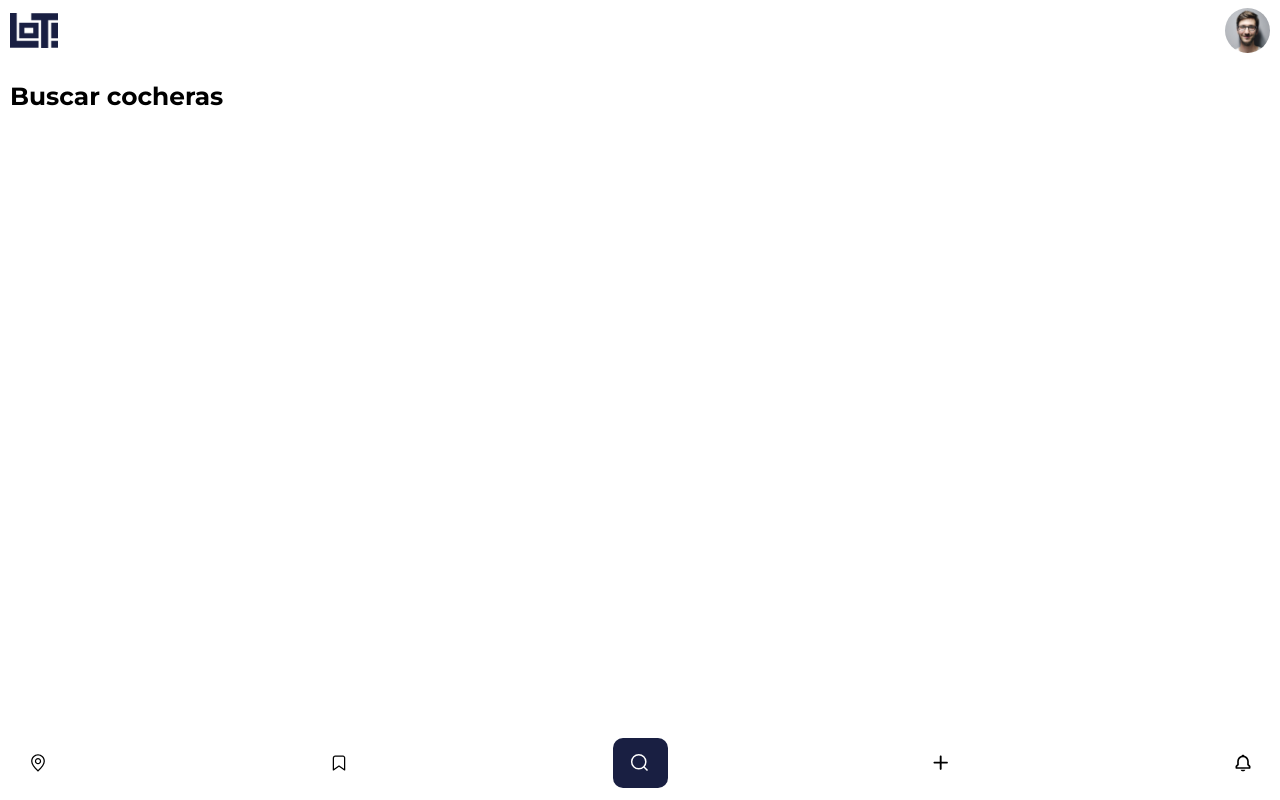
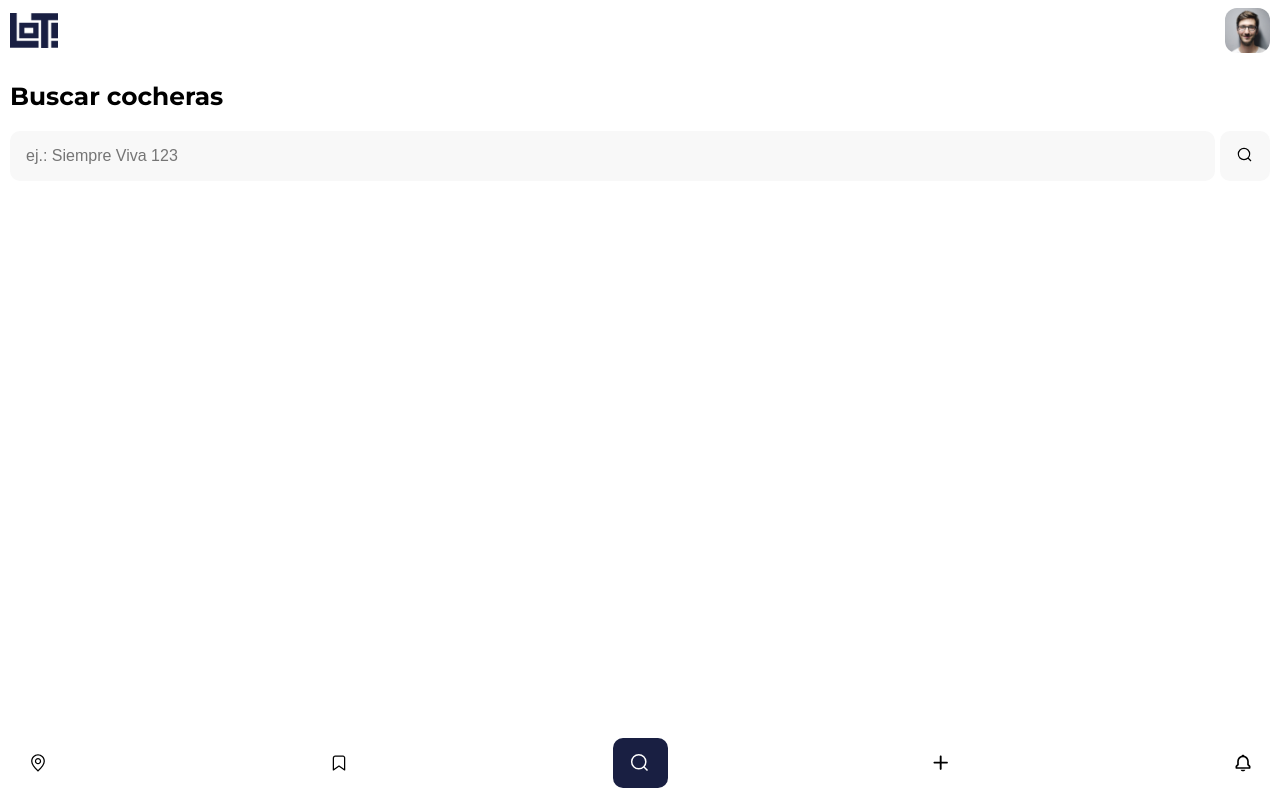
Before and after one commit to mocca-dev/lot, a React (Create React App) app: page /map in a window 1280 px wide. Built offline with nearby package versions, Linux system fonts and the light colour scheme.

Commit message:
Search Bar creation

```diff
--- a/src/App.js
+++ b/src/App.js
@@ -2,6 +2,7 @@ import './App.css';
 import { useState } from 'react';
 import Footer from './components/Footer/Footer';
 import Header from './components/Header/Header';
+import SearchBar from './components/SearchBar/SearchBar';
 
 function App() {
   const [footerItems] = useState([
@@ -16,6 +17,7 @@ function App() {
     <div className="App">
       <Header />
       <h2 className="title">Buscar cocheras</h2>
+      <SearchBar />
       <Footer items={footerItems} />
     </div>
   );
--- /dev/null
+++ b/src/components/FieldText/FieldText.css
@@ -0,0 +1,8 @@
+.fieldtext-container {
+  width: 100%;
+  padding: 16px;
+  border-radius: 10px;
+  border: none;
+  background-color: #f8f8f8;
+  font-size: 1rem;
+}
--- /dev/null
+++ b/src/components/FieldText/FieldText.js
@@ -0,0 +1,17 @@
+import React from 'react';
+
+import './FieldText.css';
+
+const FieldText = ({ placeholder }) => {
+  return (
+    <input
+      className="fieldtext-container"
+      type="text"
+      name="name"
+      id="mame"
+      placeholder={placeholder}
+    />
+  );
+};
+
+export default FieldText;
--- a/src/components/Header/Header.css
+++ b/src/components/Header/Header.css
@@ -15,7 +15,7 @@ header .left-img.big-size {
 
 header .profile-pic {
   height: 45px;
-  border-radius: 50%;
+  border-radius: 12px;
 }
 
 .title {
--- /dev/null
+++ b/src/components/IconBtn/IconBtn.css
@@ -0,0 +1,10 @@
+.icon-button-container {
+  border: none;
+  background-color: #f8f8f8;
+  padding: 15px 17px;
+  border-radius: 10px;
+}
+
+.icon-button-container img {
+  height: 1rem;
+}
--- /dev/null
+++ b/src/components/IconBtn/IconBtn.js
@@ -0,0 +1,13 @@
+import React from 'react';
+
+import './IconBtn.css';
+
+const IconBtn = () => {
+  return (
+    <button className="icon-button-container">
+      <img src="/icons/search.svg" alt="" srcset="" />
+    </button>
+  );
+};
+
+export default IconBtn;
--- /dev/null
+++ b/src/components/SearchBar/SearchBar.css
@@ -0,0 +1,4 @@
+.search-container {
+  display: flex;
+  gap: 5px;
+}
--- /dev/null
+++ b/src/components/SearchBar/SearchBar.js
@@ -0,0 +1,15 @@
+import FieldText from '../FieldText/FieldText';
+import IconBtn from '../IconBtn/IconBtn';
+
+import './SearchBar.css';
+
+const SearchBar = () => {
+  return (
+    <div className="search-container">
+      <FieldText placeholder={'ej.: Siempre Viva 123'} />
+      <IconBtn />
+    </div>
+  );
+};
+
+export default SearchBar;
```
